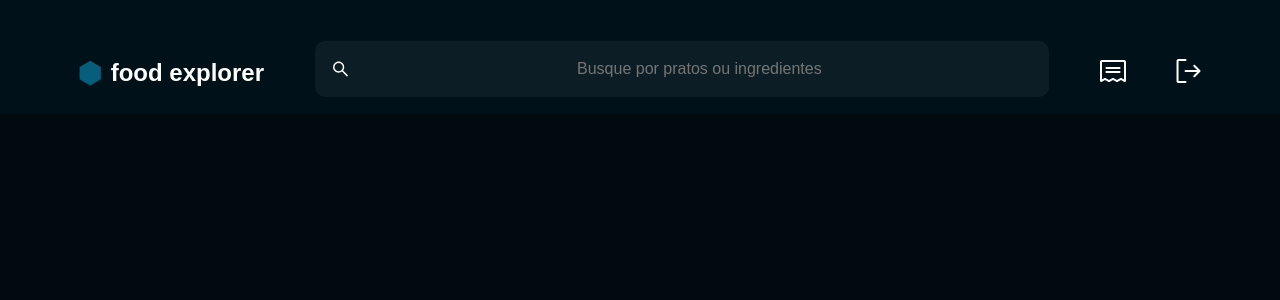
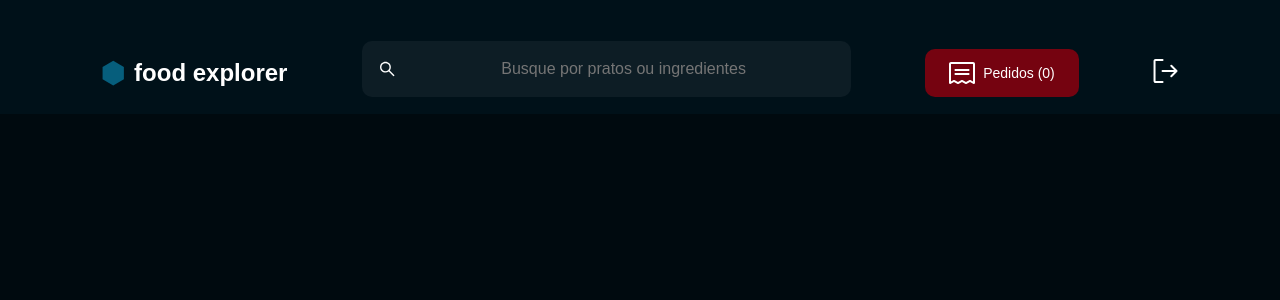
Before and after one commit to viniciusamc/food-explorer, a React (Vite) app: page / in a window 1280 px wide. Shown: the top 300 px of the page. Built offline with nearby package versions, Linux system fonts and the light colour scheme.

Commit message:
button req

```diff
--- a/src/components/Button/index.jsx
+++ b/src/components/Button/index.jsx
@@ -1,10 +1,11 @@
 import { Container } from "./styles";
 
-export function Button({ text, load = false, icon, ...rest }) {
+export function Button({ text, load = false, icon, altText, ...rest }) {
   return (
     <Container type="button" disabled={load} {...rest}>
       {icon}
       {load ? "Carregando..." : text}
+      <p>{altText}</p>
     </Container>
   );
 }
--- a/src/components/Button/styles.js
+++ b/src/components/Button/styles.js
@@ -5,6 +5,7 @@ export const Container = styled.div`
   height: 3rem;
   background-color: ${({ theme }) => theme.COLORS.TOMATO_100};
   color: ${({ theme }) => theme.COLORS.LIGHT_100};
+  cursor: pointer;
 
   border-radius: 10px;
   padding: 12px 24px;
@@ -13,9 +14,16 @@ export const Container = styled.div`
   display: flex;
   justify-content: center;
   align-items: center;
+  gap: 8px;
+
+  p {
+    font-size: 14px;
+    font-weight: 500;
+    font-family: ${({ theme }) => theme.FONTS.POPPINS};
+  }
 
   &:disabled {
-    background-color: ${({ theme }) => theme.COLORS.LIGHT_600};
+    background-color: ${({ theme }) => theme.COLORS.LIGHT_100};
     opacity: 0.7;
   }
 `;
--- a/src/components/Header/index.jsx
+++ b/src/components/Header/index.jsx
@@ -8,7 +8,20 @@ import exit from "../../assets/icons/exit.svg";
 import { Button } from "../Button";
 import { Input } from "../Input";
 
+import { useState, useEffect } from "react";
+
 export function Header() {
+  const [screen, setScreen] = useState(false);
+
+  useEffect(() => {
+    function handleResize() {
+      setScreen(window.innerWidth > 950);
+    }
+    window.addEventListener("resize", handleResize);
+    handleResize();
+    return () => window.removeEventListener("resize", handleResize);
+  }, []);
+
   return (
     <Container>
       <button>
@@ -29,7 +42,10 @@ export function Header() {
       </Search>
 
       <Cart>
-        <img src={cart} />
+        <Button
+          text={<img src={cart} />}
+          altText={`${screen ? "Pedidos (0)" : ""}`}
+        ></Button>
       </Cart>
 
       <Exit>
--- a/src/components/Header/styles.js
+++ b/src/components/Header/styles.js
@@ -48,7 +48,7 @@ export const Logo = styled.div`
 `;
 
 export const Search = styled.div`
-  width: 60%;
+  width: 40%;
   @media (max-width: 950px) {
     display: none;
   }
```
